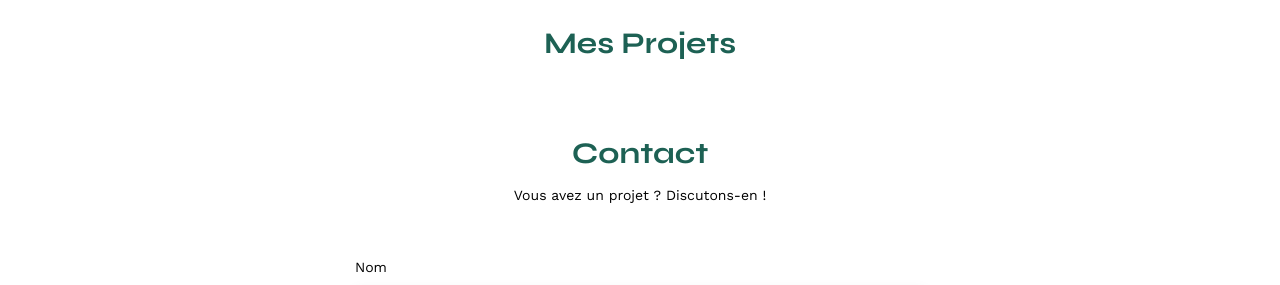
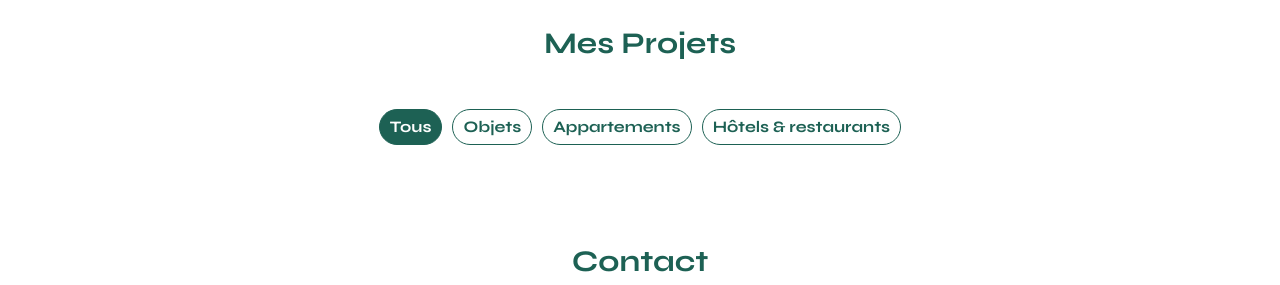
Before and after one commit to Zeldanyan/openclassroom_projet_3, a plain HTML site: page FrontEnd/index.html in a window 1280 px wide. Shown: the part 507-792 px from the top of the page. Drawn offline with nearby package versions, Linux system fonts and the light colour scheme; no server answers.

Commit message:
bar menu filtre

```diff
--- a/FrontEnd/assets/style.css
+++ b/FrontEnd/assets/style.css
@@ -28,6 +28,11 @@ article, aside, details, figcaption, figure,
 footer, header, hgroup, menu, nav, section {
 	display: block;
 }
+:root { /* variable*/
+	--green: #1D6154;
+	--font: "Syne";
+}
+
 body {
 	line-height: 1;
 }
@@ -82,7 +87,7 @@ h2{
 	font-family: 'Syne';
 	font-weight: 700;
 	font-size: 30px;
-	color: #1D6154
+	color: #1D6154;
 }
 nav ul {
 	display: flex;
@@ -137,6 +142,35 @@ li:hover {
 	width: 100%;
 
 }
+
+/*menu filtre*/
+.menu ul {
+	display: flex;
+	justify-content: center;
+	margin: 51px;
+	gap: 10px;
+}
+
+.menu ul li {
+	border-radius: 60px;
+	border: 1px solid var(--green);
+	color: var(--green);
+	text-align: center;
+	font-size: 16px;
+	font-weight: 700;
+	padding: 9px 10px;
+	font-family: var(--font);
+}
+
+.menu ul li.select {
+	color: white;
+	background-color: var(--green);
+}
+
+.menu ul li {
+	cursor: pointer;
+}
+
 #contact {
 	width: 50%;
 margin: auto;
--- a/FrontEnd/index.html
+++ b/FrontEnd/index.html
@@ -37,6 +37,14 @@
 	</section>
 	<section id="portfolio">
 		<h2>Mes Projets</h2>
+		<div class="menu">
+			<ul>
+				<li id="menu_all" class="select" >Tous</li>
+				<li id="menu_objects" >Objets</li>
+				<li id="menu_apparts" >Appartements</li>
+				<li id="menu_HR" >Hôtels & restaurants</li>
+			</ul>
+		</div>
 		<div class="gallery">
 			<!--<figure>
 				<img src="assets/images/abajour-tahina.png" alt="Abajour Tahina">
```
